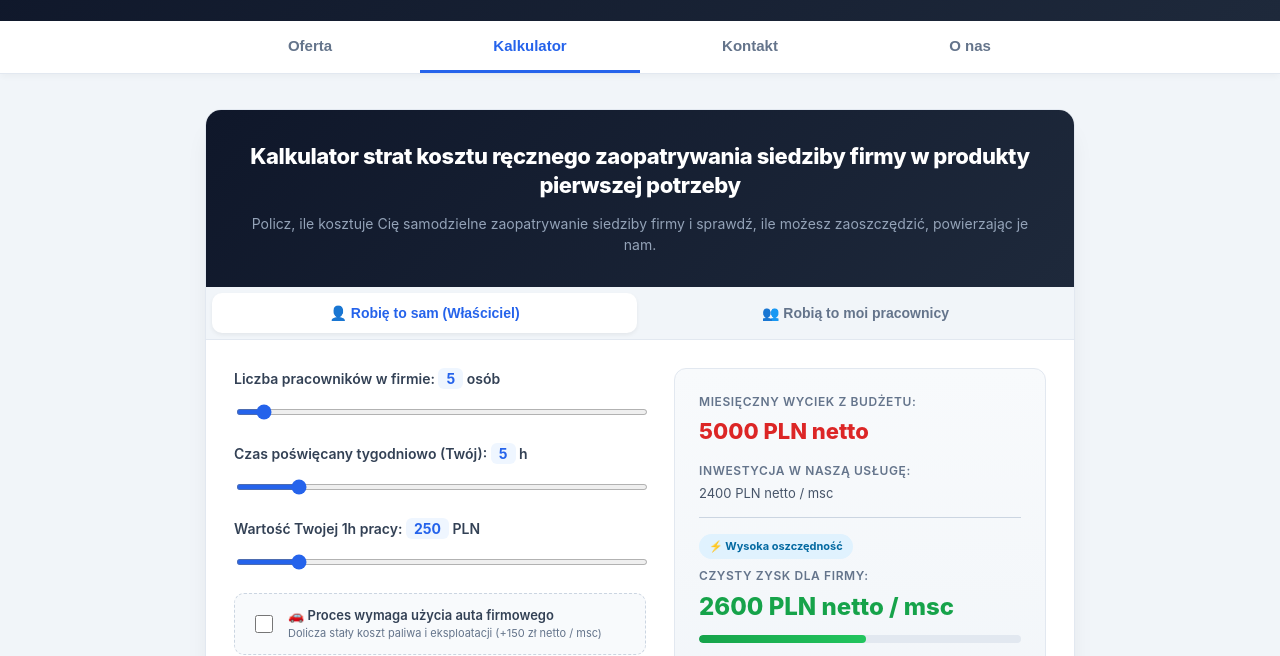
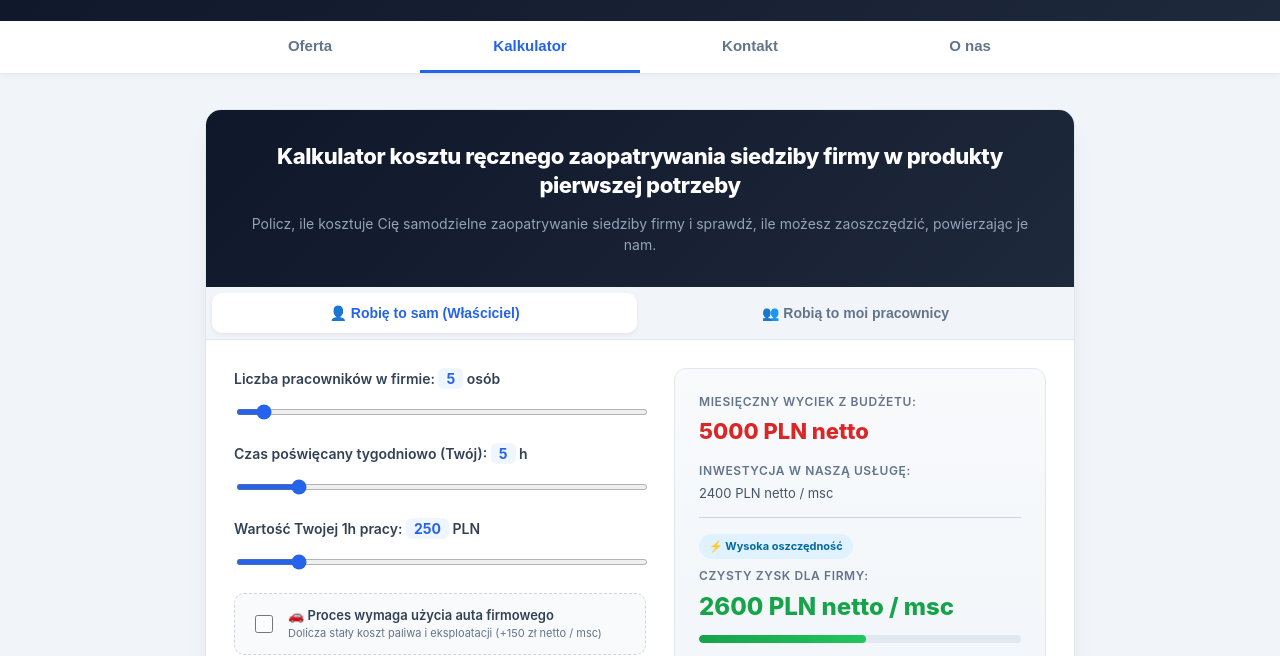
Before and after one commit to ZaopatrzSie/ZaopatrzSie, a plain HTML site: page index.html in a window 1280 px wide. Shown: the part 101-757 px from the top of the page. Drawn offline with Linux system fonts and the light colour scheme.

Commit message:
Update index.html

```diff
--- a/index.html
+++ b/index.html
@@ -622,7 +622,7 @@
 <div id="kalkulator" class="tab-content active">
   <div class="b2b-calc-container">
     <div class="b2b-calc-header">
-      <h2>Kalkulator strat kosztu ręcznego zaopatrywania siedziby firmy w produkty pierwszej potrzeby</h2>
+      <h2>Kalkulator kosztu ręcznego zaopatrywania siedziby firmy w produkty pierwszej potrzeby</h2>
       <p>Policz, ile kosztuje Cię samodzielne zaopatrywanie siedziby firmy i sprawdź, ile możesz zaoszczędzić, powierzając je nam.</p>
     </div>
 
```
